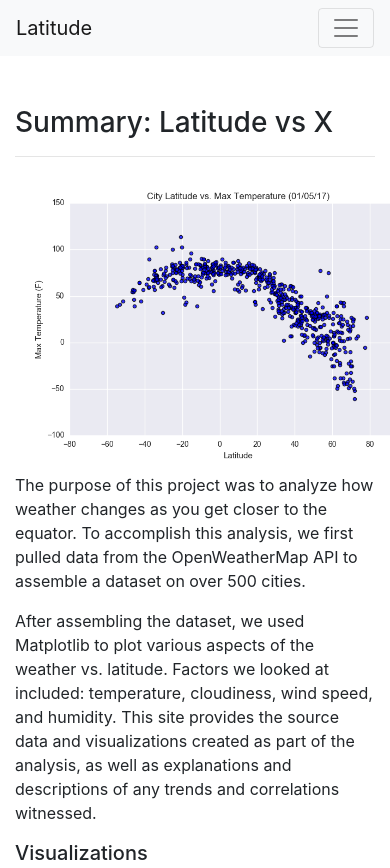
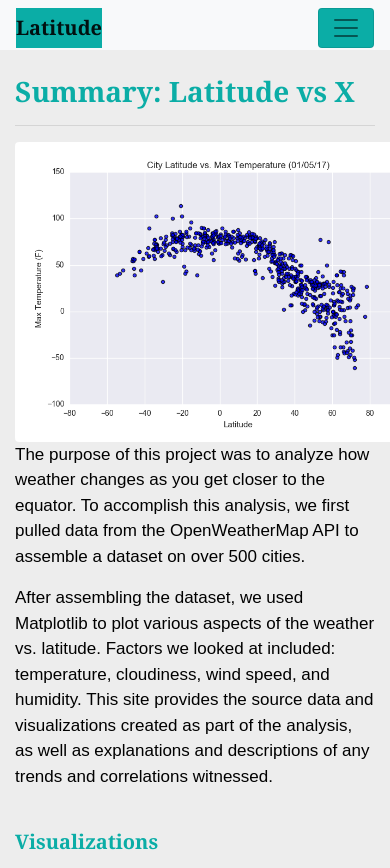
Before and after one commit to shaff183/web-design-challenge, a plain HTML site: page index.html in a window 390 px wide. Shown: the top 868 px of the page. Drawn offline with nearby package versions, Linux system fonts and the light colour scheme.

Commit message:
added some styling to the pages

```diff
--- a/index.html
+++ b/index.html
@@ -60,7 +60,7 @@
             <div class="row">
 
                 <div class="col-lg-7 col-md-12">
-                    <div class="box">
+                    <div class="main-box">
                         <h3 class="title">Summary: Latitude vs X</h3>
                         <hr>
                         <img src="Resources/Images/fig1.png" class="visualizations rounded float-left" height="300" length="300" alt="Max Temperature Graph">
@@ -73,7 +73,7 @@
 
                 <div class="col-lg-5 col-md-12">
                     <!-- Right Box -->
-                    <div class="box">
+                    <div class="main-box">
                         <h5 class="title">Visualizations</h5>
                         <hr>
 
--- a/style.css
+++ b/style.css
@@ -1,8 +1,60 @@
-nav{
-    margin-bottom: 50px;
+/* Body */
+body{
+    background-color: #ededed;
+}
+
+/* Navbar */
+.navbar{
+    max-height: 50px;
+    background-color: white;
+    font-size: 15px;
+}
+
+.navbar-brand{
+    background-color: #0BADA6;
+    background-size: contain;
+    color: white;
+    font-family: Georgia, 'Times New Roman', Times, serif;
+    font-weight: bolder;
+}
+
+button{
+    background-color: #0BADA6;
+    background-size: cover;
+}
+
+.navbar-toggler{
+    background-color: #0BADA6;
+    background-size: contain;
+    color: white;
+    font-family: Georgia, 'Times New Roman', Times, serif;
+    font-weight: bolder;
     text-align: right;
 }
 
-.navbar-rigth{
-    float:right;
+a{
+    color: #6D8092;
+    font-size: 15px;
 }
+
+/* Title */
+.title{
+    color: #0BADA6;
+    font-family: Georgia, 'Times New Roman', Times, serif;
+    font-weight: bolder;
+    padding-top: 25px;
+}
+/* Paragraph */
+p{
+    color: black;
+    font-family: Arial, Helvetica, sans-serif;
+    font-size: 17px;
+}
+/* Box Class */
+.box{
+    margin-top: 60px;
+    margin-bottom: 44px;
+    padding: 10px 10px 10px;
+    color: black;
+    background-color: white;
+}
```
Also changed, not shown: cloudiness.html (+2 -2 lines), comparisons.html (+1 -1 lines), humidity.html (+2 -2 lines), temperature.html (+2 -2 lines), windspeed.html (+3 -3 lines).
